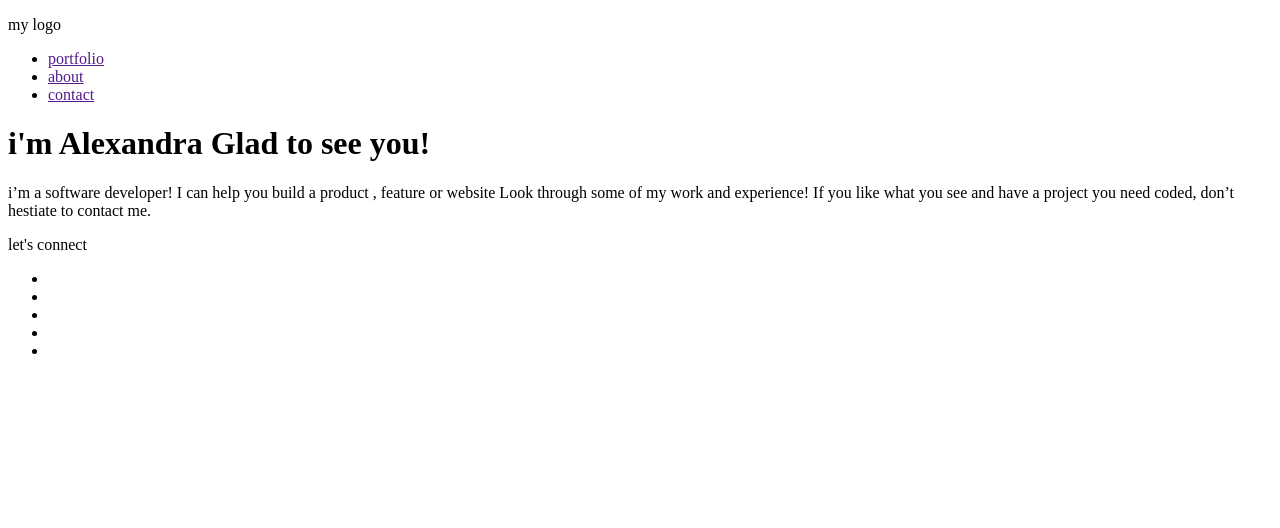
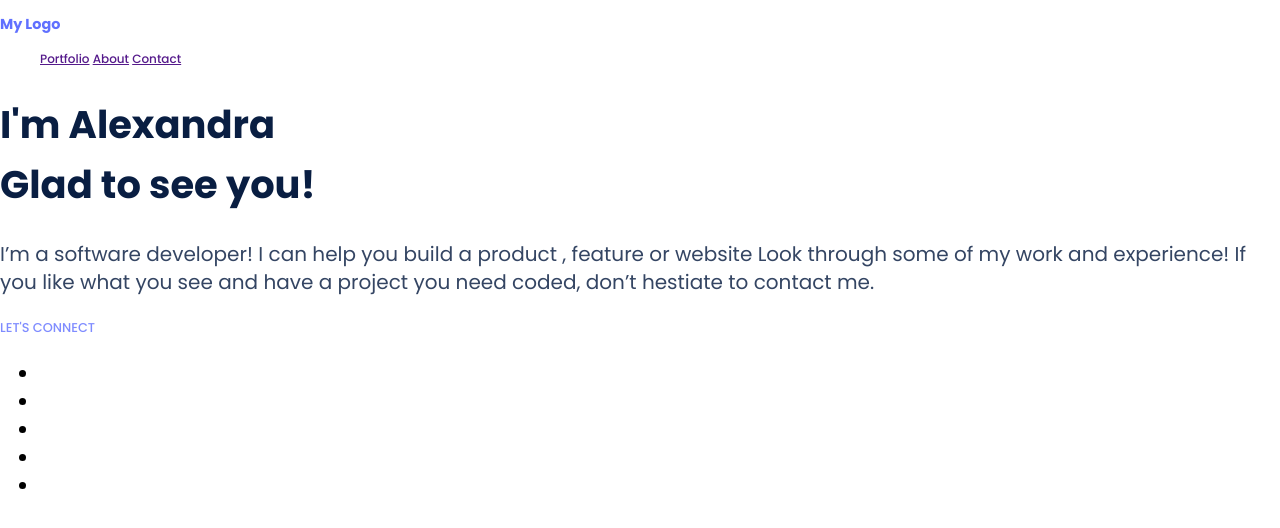
Before and after one commit to aeh1707/portfolio, a website: page index.html in a window 1280 px wide. Drawn offline with Linux system fonts and the light colour scheme.

Commit message:
Add basic text styles

```diff
--- a/index.html
+++ b/index.html
@@ -8,14 +8,14 @@
     <!-- linking fonts -->
     <link rel="preconnect" href="https://fonts.gstatic.com" crossorigin>
     <link href="https://fonts.googleapis.com/css2?family=Poppins:wght@400;500;700&display=swap" rel="stylesheet">
-    <!-- lnking styles -->
+    <!-- lnking  -->
     <link rel="stylesheet" href="styles.css">
     <title>Portfolio</title>
 </head>
 <body>
     <header>
         <div class="navbar">
-            <p>my logo</p>
+            <p class="logo">my logo</p>
             <nav>
                 <ul>
                     <li><a href="">portfolio</a></li>
@@ -25,17 +25,21 @@
             </nav>
         </div>
         <div class="intro">
-            <h1>i&#39;m Alexandra Glad to see you!</h1>
+            <h1>
+                <span class="name">i'm alexandra</span>
+                <br>
+                <span class="glad">glad</span> to see you!
+            </h1>
             <p>i’m a software developer! I can help you build a product , feature or
             website Look through some of my work and experience! If you like what
             you see and have a project you need coded, don’t hestiate to contact me.</p>
-            <p>let's connect</p>
+            <p class="connect">let's connect</p>
             <ul>
-                <li><a href=""></a></li>
-                <li><a href=""></a></li>
-                <li><a href=""></a></li>
-                <li><a href=""></a></li>
-                <li><a href=""></a></li>
+                <li><a href="#"></a></li>
+                <li><a href="#"></a></li>
+                <li><a href="#"></a></li>
+                <li><a href="#"></a></li>
+                <li><a href="#"></a></li>
             </ul>
         </div>
     </header>
--- a/styles.css
+++ b/styles.css
@@ -0,0 +1,61 @@
+html {
+    box-sizing: border-box;
+  }
+  *, *:before, *:after {
+    box-sizing: inherit;
+  }
+
+body {
+    margin: 0;
+    padding: 0;
+    font-family: 'Poppins', sans-serif;
+    font-weight: 400;
+    font-size: 20px;
+    line-height: 28px;
+}
+
+.logo {
+    font-weight: 700;
+    font-size: 0.9rem;
+    line-height: 20px;
+    color: #6070FF;
+}
+
+.navbar nav {
+    font-weight: 500;
+    font-size: 0.75rem;
+    line-height: 20px;
+    color: #344563;
+}
+
+nav ul li {
+    display: inline-block;
+    list-style-type: none;
+    margin: 0;
+}
+
+h1 {
+    font-size: 2.4rem;
+    font-weight: 700;
+    line-height: 60px;
+    color: #091E42;
+}
+
+h1 + p {
+    color: #344563;
+}
+
+.navbar,
+.name,
+.glad,
+h1 + p::first-letter {
+    text-transform: capitalize;
+}
+
+.connect {
+    font-size: 0.8rem;
+    font-weight: 500;
+    line-height: 24px;
+    text-transform: uppercase;
+    color: #7F8CFF;
+}
```
